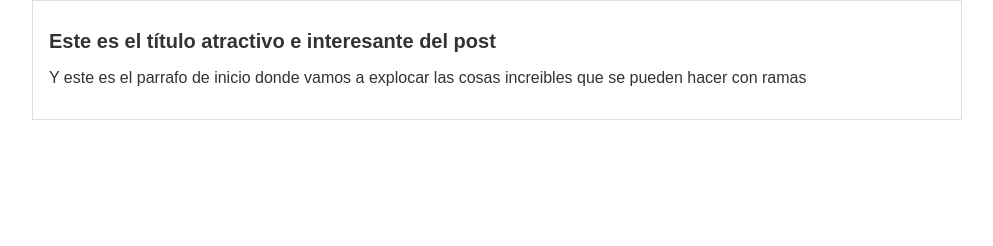
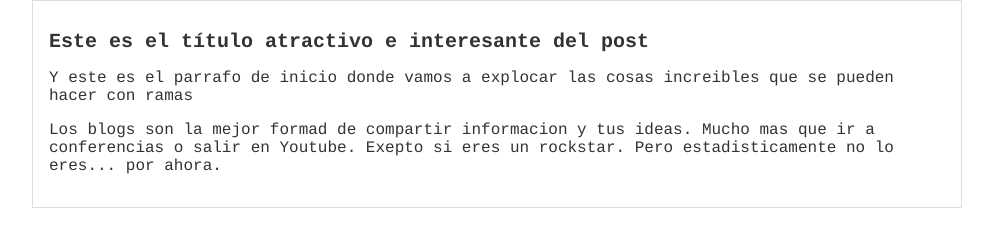
Before and after one commit to JuampiiHill/Primer-Proyecto-Platzi, a plain HTML site: page index.html in a window 1280 px wide. Shown: the whole page, without its empty margins (143-1136 px from the left). Drawn offline with Linux system fonts and the light colour scheme.

Commit message:
Agregado el contenido adicional del blog y tipografia

```diff
--- a/estilos/estilos.css
+++ b/estilos/estilos.css
@@ -2,7 +2,7 @@ body
 {
     color: #333;
     text-align: center;
-    font-family: "Arial";
+    font-family: "Courier";
     font-size: 16px;
     margin: 0;
     padding: 0;
--- a/index.html
+++ b/index.html
@@ -14,6 +14,14 @@
                     inicio donde vamos a explocar
                     las cosas increibles que se
                 pueden hacer con ramas</p>
+                <p>Los blogs son la mejor
+                    formad de compartir
+                    informacion y tus ideas.
+                    Mucho mas que ir a
+                    conferencias o salir en
+                    Youtube. Exepto si
+                    eres un rockstar. Pero estadisticamente no lo
+                    eres... por ahora.</p>
             </div>
         </div>
 
```
